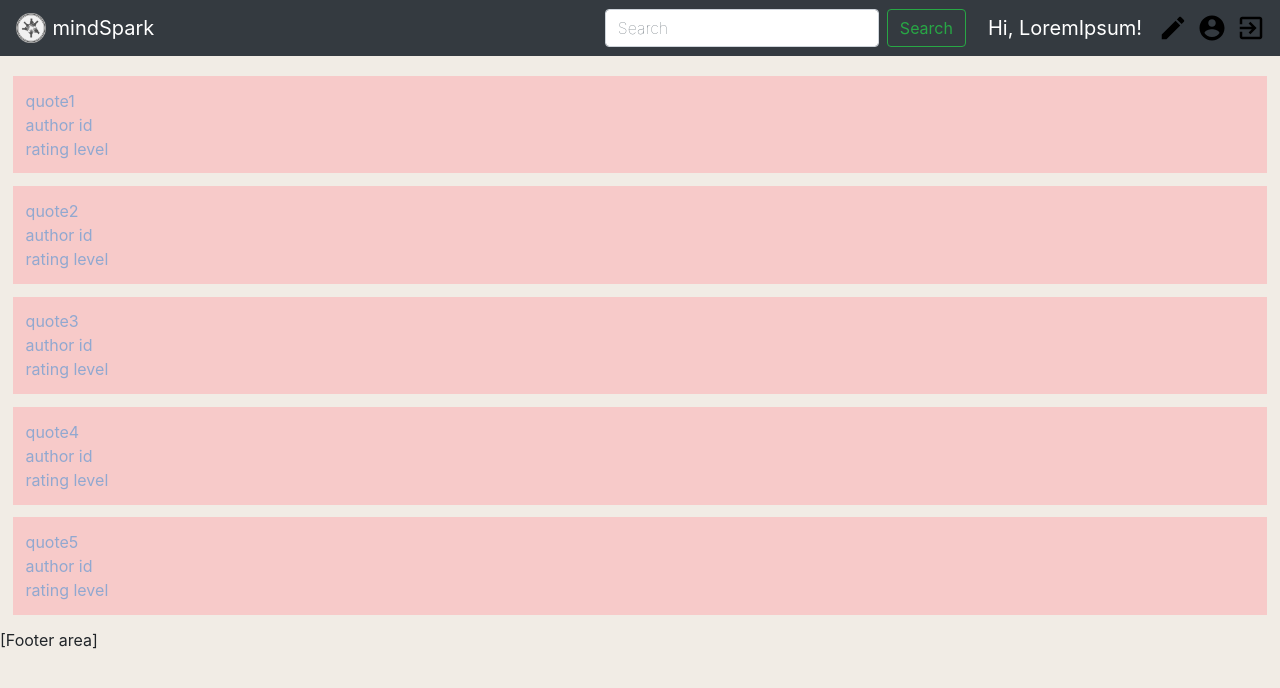
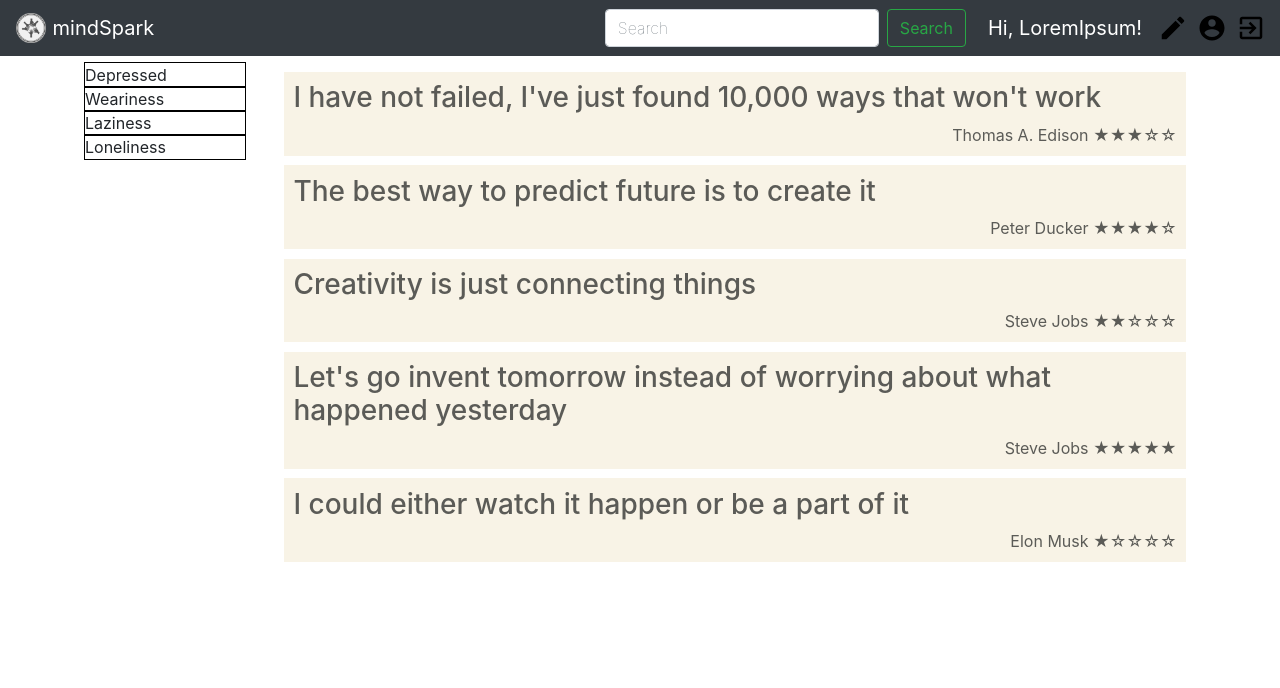
Before and after one commit to abansal98/mindSpark, a React (Create React App) app in the folder react-app/: page /home in a window 1280 px wide. Shown: the top 688 px of the page. Built offline with nearby package versions, Linux system fonts and the light colour scheme.

Commit message:
Merge branch 'dev' of https://github.com/abansal98/mindSpark into giatuongtran

```diff
--- /dev/null
+++ b/react-app/src/Category.css
@@ -0,0 +1,5 @@
+.categoryName {
+  outline-style: solid;
+  outline-width: 1px;
+  outline-color: black;
+}
--- /dev/null
+++ b/react-app/src/Category.js
@@ -0,0 +1,20 @@
+import React, { Component } from "react";
+import "./Category.css";
+import { Container, Row, Col } from "react-bootstrap";
+
+const categories = ["Depressed", "Weariness", "Laziness", "Loneliness"];
+
+class Category extends Component {
+  render() {
+    return (
+      <React.Fragment>
+        <div className="categoryName">{categories[0]}</div>
+        <div className="categoryName">{categories[1]}</div>
+        <div className="categoryName">{categories[2]}</div>
+        <div className="categoryName">{categories[3]}</div>
+      </React.Fragment>
+    );
+  }
+}
+
+export default Category;
--- a/react-app/src/Content.js
+++ b/react-app/src/Content.js
@@ -1,10 +1,20 @@
 import React, { Component } from "react";
 import QuoteBox from "./QuoteBox";
+
+const quotes = [
+  "I have not failed, I've just found 10,000 ways that won't work",
+  "The best way to predict future is to create it",
+  "Creativity is just connecting things",
+  "Let's go invent tomorrow instead of worrying about what happened yesterday",
+  "I could either watch it happen or be a part of it"
+];
+const authors = ["Thomas A. Edison", "Peter Ducker", "Steve Jobs", "Elon Musk"];
+const ratings = ["★☆☆☆☆", "★★☆☆☆", "★★★☆☆", "★★★★☆", "★★★★★"];
 
 class Content extends Component {
   // dummyDataLoop = () => {
   //   var rows = [];
-  //   for (let i = 0; i < 50; i++) {
+  //   for (let i = 0; i < 50;  i++) {
   //     rows.push(<div>dummy data</div>);
   //   }
   //   return rows;
@@ -15,11 +25,11 @@ class Content extends Component {
   render() {
     return (
       <article>
-        <QuoteBox quote="quote1" author="author id" rating="rating level" />
-        <QuoteBox quote="quote2" author="author id" rating="rating level" />
-        <QuoteBox quote="quote3" author="author id" rating="rating level" />
-        <QuoteBox quote="quote4" author="author id" rating="rating level" />
-        <QuoteBox quote="quote5" author="author id" rating="rating level" />
+        <QuoteBox quote={quotes[0]} author={authors[0]} rating={ratings[2]} />
+        <QuoteBox quote={quotes[1]} author={authors[1]} rating={ratings[3]} />
+        <QuoteBox quote={quotes[2]} author={authors[2]} rating={ratings[1]} />
+        <QuoteBox quote={quotes[3]} author={authors[2]} rating={ratings[4]} />
+        <QuoteBox quote={quotes[4]} author={authors[3]} rating={ratings[0]} />
       </article>
     );
   }
--- a/react-app/src/Home.js
+++ b/react-app/src/Home.js
@@ -4,15 +4,25 @@ import Content from "./Content";
 import NavBar from "./Navbar";
 import Footer from "./Footer";
 import SignUp from "./signup";
+import Category from "./Category";
 import { BrowserRouter, Route } from "react-router-dom";
+import { Container, Row, Col } from "react-bootstrap";
 
 class Home extends Component {
   render() {
     return (
       <React.Fragment>
         <NavBar />
-        <Content />
-        <Footer />
+        <Container>
+          <Row>
+            <Col md={2}>
+              <Category />
+            </Col>
+            <Col md={10}>
+              <Content />
+            </Col>
+          </Row>
+        </Container>
       </React.Fragment>
     );
   }
--- a/react-app/src/Navbar.js
+++ b/react-app/src/Navbar.js
@@ -25,8 +25,7 @@ class NavBar extends Component {
           variant="dark"
           fixed="top"
         >
-          <a href="/home">
-            <Navbar.Brand>
+          <Navbar.Brand href="/home">
             <img
               src={logoIcon}
               width="30"
@@ -35,7 +34,6 @@ class NavBar extends Component {
             />
             <span className="teamName">mindSpark</span>
           </Navbar.Brand>
-          </a>
 
           <Navbar.Toggle aria-controls="responsive-navbar-nav" />
           <Navbar.Collapse id="responsive-navbar-nav">
@@ -57,12 +55,12 @@ class NavBar extends Component {
             <Nav>
               <Navbar.Brand>Hi, LoremIpsum!</Navbar.Brand>
               <Navbar.Brand>
-                <a href="/userprofile" className="userProfileIcon">
+                <a href="/userprofile">
                   <img
                     src={addQuoteIcon}
                     width="30"
                     height="30"
-                    className="d-inline-block align-top"
+                    className="d-inline-block align-top userProfileIcon"
                   />
                 </a>
                 <a href="/userprofile" className="userProfileIcon">
--- a/react-app/src/QuoteBox.css
+++ b/react-app/src/QuoteBox.css
@@ -1,6 +1,19 @@
 .quoteBox {
   margin: 1%;
   padding: 1%;
-  color: #91a8d0;
-  background-color: #f7cac9;
+  background-color: #f8f3e6;
+  color: #5b5b57;
 }
+
+.quoteBoxQuoteH1 {
+  text-align: left;
+}
+.quoteBoxQuoteH2 {
+  text-align: left;
+}
+.quoteBoxQuoteH3 {
+  text-align: left;
+}
+.quoteBoxAuthorStar {
+  text-align: right;
+}
--- a/react-app/src/QuoteBox.js
+++ b/react-app/src/QuoteBox.js
@@ -5,9 +5,12 @@ class QuoteBox extends Component {
   render() {
     return (
       <div className="quoteBox">
-        <div>{this.props.quote}</div>
-        <div>{this.props.author}</div>
-        <div>{this.props.rating}</div>
+        <h3 className="quoteBoxQuoteH3">{this.props.quote}</h3>
+        <div className="quoteBoxAuthorStar">
+          <span>{this.props.author}</span>
+          <span> </span>
+          {this.props.rating}
+        </div>
       </div>
     );
   }
--- a/react-app/src/index.css
+++ b/react-app/src/index.css
@@ -6,7 +6,8 @@ body {
   -webkit-font-smoothing: antialiased;
   -moz-osx-font-smoothing: grayscale;
   padding-top: 63px;
-  background-color: #f1ece5;
+  /* background-color: #f1ece5; */
+  background-color: #ffffff;
 }
 
 /* @media screen and (max-width: 500px) {
--- a/react-app/src/index.js
+++ b/react-app/src/index.js
@@ -3,8 +3,8 @@ import ReactDOM from "react-dom";
 import "./index.css";
 import App from "./App";
 import * as serviceWorker from "./serviceWorker";
-import { Route, Link, BrowserRouter } from "react-router-dom";
-import SignUp from "./signup";
+import { BrowserRouter } from "react-router-dom";
+
 
 ReactDOM.render(
   <BrowserRouter>
--- /dev/null
+++ b/react-app/src/signin.css
@@ -0,0 +1,16 @@
+.form-wrapper
+{
+    width:500px;
+    display: flex;
+    background-color: #ffffff;
+    box-shadow: 0px 10px 50px #555;
+    padding: 20px 40px;
+    border-radius: 10px;
+    flex-direction: column;
+}
+
+.back
+{
+    background: #258ea6;
+    padding: 100px;
+}
--- a/react-app/src/signin.js
+++ b/react-app/src/signin.js
@@ -1,6 +1,7 @@
 import React, { Component } from "react";
 import Footer from "./Footer";
 import logo from "./icons/logo.png";
+import './signin.css'
 
 class SignIn extends Component {
   constructor(props) {
@@ -59,7 +60,7 @@ class SignIn extends Component {
         <div class="container">
         <div class="py-1 text-center">
              <img class="d-block mx-auto mb-4" src={logo} alt="" width="72" height="72" />
-            <h2>"mindSpark"</h2>
+            <h1>"mindSpark"</h1>
             <p class="lead">“mindSpark” is an app that encourages people through
             quotes and messages. It helps people who are having tough time with
             emotional problem. It also lets you share your own quotes
@@ -68,11 +69,16 @@ class SignIn extends Component {
         </div>
          <div class="container">
             <div class= "row">
-         <div class="col-6">
+         <div class="col">
+           </div>
+           <div class="col form-wrapper">
+         <div className="form-group">
+             <div class="text-center">
              <h3>Sign In</h3>
+             </div>
         <form name="signIn" onSubmit={this.handleSubmit}>
-          <div className="form-group">
-            <label for="userNameOrEmail">Username or Email</label>
+
+            <h6>Username or Email</h6>
             <input
               onChange={this.handleUserInput.bind(this)}
               name="username"
@@ -82,7 +88,8 @@ class SignIn extends Component {
               placeholder="Enter Your Username or Email"
             />
             <br />
-            <label for="password">Password</label>
+            <br/>
+            <h6>Password</h6>
             <input
               onChange={this.handleUserInput.bind(this)}
               name="password"
@@ -92,16 +99,17 @@ class SignIn extends Component {
               placeholder="Enter Your Password"
             />
             <br />
+            <br />
             <button type="signin" class="btn btn-primary">Sign In</button>
+            </form>
             </div>
-        </form>
-        <hr/>
-            <a href="/signup">
-                <button type="signup" class="btn btn-secondary btn-sm">Sign Up</button>
+              <a href="/signup">
+                <button type="button" class="btn btn-secondary btn-sm">Sign Up</button>
                 </a>
             <button type="button" class="btn btn-link btn-sm">Forgot Your Password?</button>
         </div>
-        <div class="col-6">[IMAGE]</div>
+        <div class="col">
+            </div>
         </div>
         </div>
         <Footer/>
```
Also changed, not shown: react-app/src/signup.css (+15 -30 lines). Lines whose indentation alone changed are shown as unchanged.
